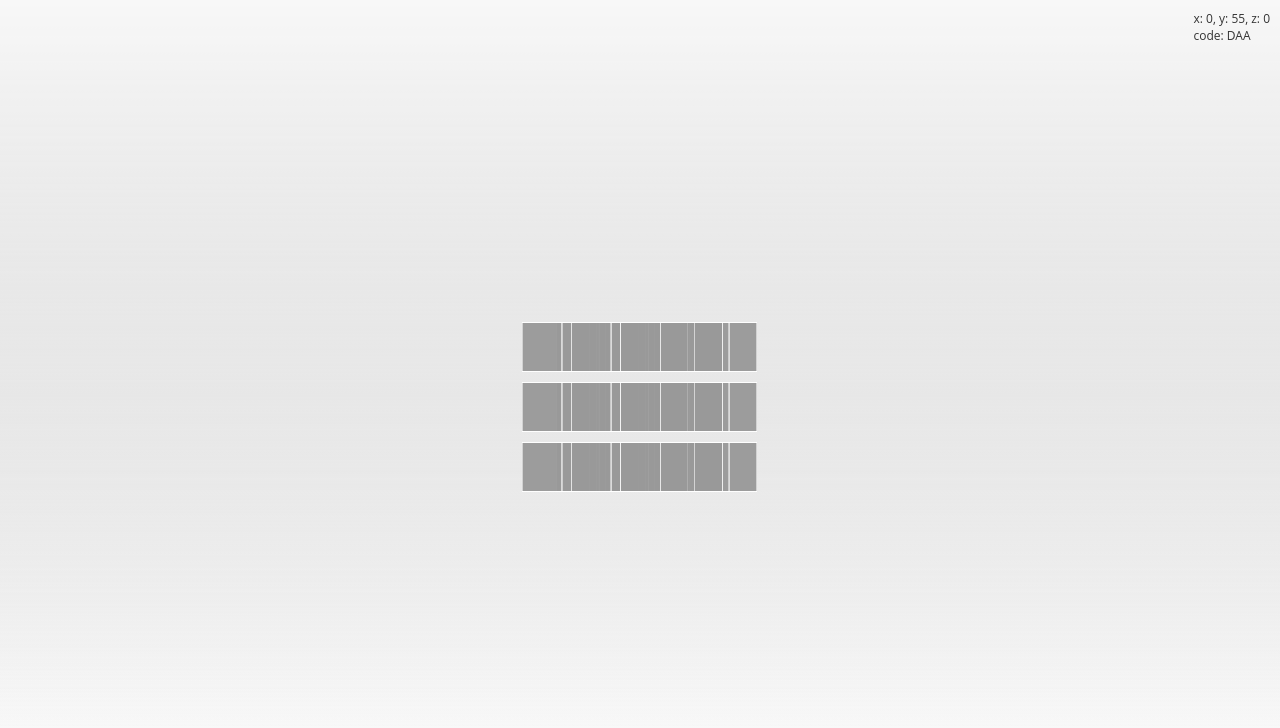
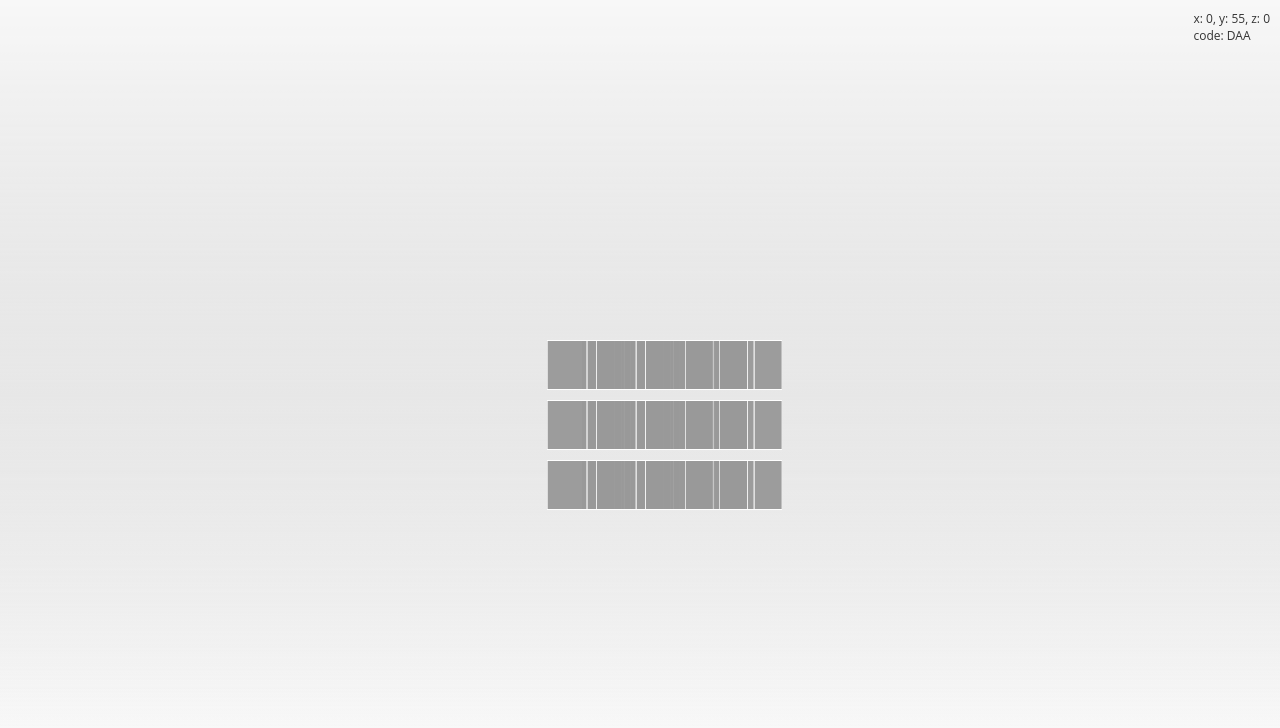
Before and after one commit to ashelkov/3d-cubes, a React app: page / in a window 1280 px wide. Shown: the top 728 px of the page. Built offline with nearby package versions, Linux system fonts and the light colour scheme; a web font is replaced by a local one.

Commit message:
center cube position, fix rotation code

```diff
--- a/src/App.scss
+++ b/src/App.scss
@@ -2,7 +2,7 @@
   display: flex;
   justify-content: center;
   align-items: center;
-  perspective: 60rem;
+  perspective: 1000px;
   perspective-origin: center -25%;
   background:
           linear-gradient(#cacaca, transparent),
--- a/src/components/Cube.scss
+++ b/src/components/Cube.scss
@@ -2,6 +2,7 @@
   transform-style: preserve-3d;
   position: absolute;
   transition: transform .1s linear;
+  will-change: transform;
 
   &.rotationMode {
     .side {
@@ -19,7 +20,6 @@
   opacity: .8;
   background: #999;
   user-select: none;
-  user-drag: none;
 
   &:hover {
     background-color: orange;
--- a/src/components/HyperCube.js
+++ b/src/components/HyperCube.js
@@ -86,8 +86,14 @@ class HyperCube extends Component {
     console.log('x, y, z', {x, y, z});
   };
 
+  getCubePosition = (index, length) => {
+    const { margin } = this.props;
+    // return index - length/2*(1 + margin) + margin*(index + 1);
+    return (index - length/2 + 0.5)*(1+margin);
+  };
+
   render() {
-    const { depth, width, height, size, margin, rotationMode } = this.props;
+    const { depth, width, height, size, rotationMode } = this.props;
     const { cubeMatrix, cubeMatrixIndexes, rotation, rotationCode } = this.state;
 
     return (
@@ -95,9 +101,9 @@ class HyperCube extends Component {
         {cubeMatrix.map(({ x, y, z }, index) => (
           <Cube
             key={`${x}-${y}-${z}`}
-            posX={x-depth*(1+margin)/2 + margin*(x+1)}
-            posY={y-height*(1+margin)/2 + margin*(y+1)}
-            posZ={z-width*(1+margin)/2 + margin*(z+1)}
+            posX={this.getCubePosition(x, depth)}
+            posY={this.getCubePosition(y, height)}
+            posZ={this.getCubePosition(z, width)}
             size={size}
             zIndex={cubeMatrixIndexes[`${x}${y}${z}`]}
             rotationMode={rotationMode}
--- a/src/components/utils.js
+++ b/src/components/utils.js
@@ -9,7 +9,7 @@ export function getRotationCode({ x, y, z }) {
     if (a < 90)  return code += 'A';
     if (a < 180) return code += 'B';
     if (a < 270) return code += 'C';
-    if (a < 360) return code += 'D';
+    return code += 'D';
   });
   return code;
 }
```
